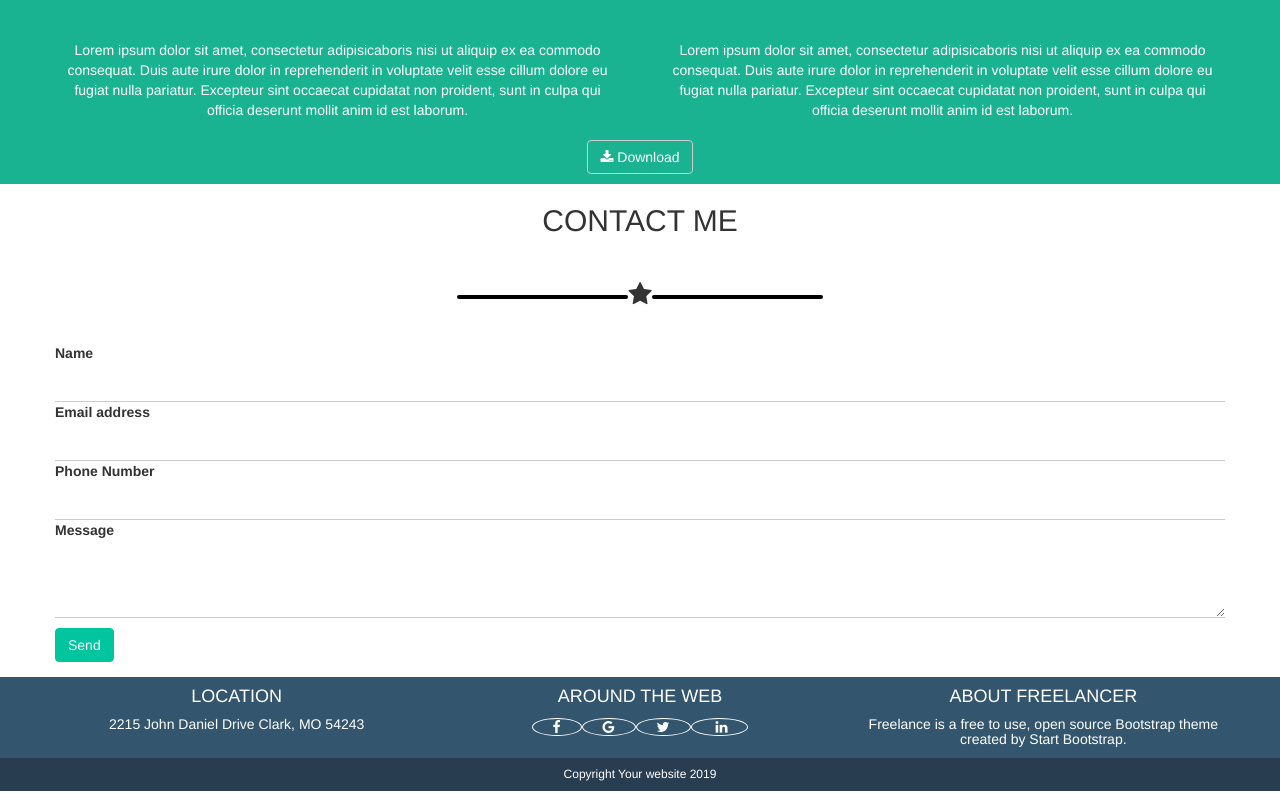
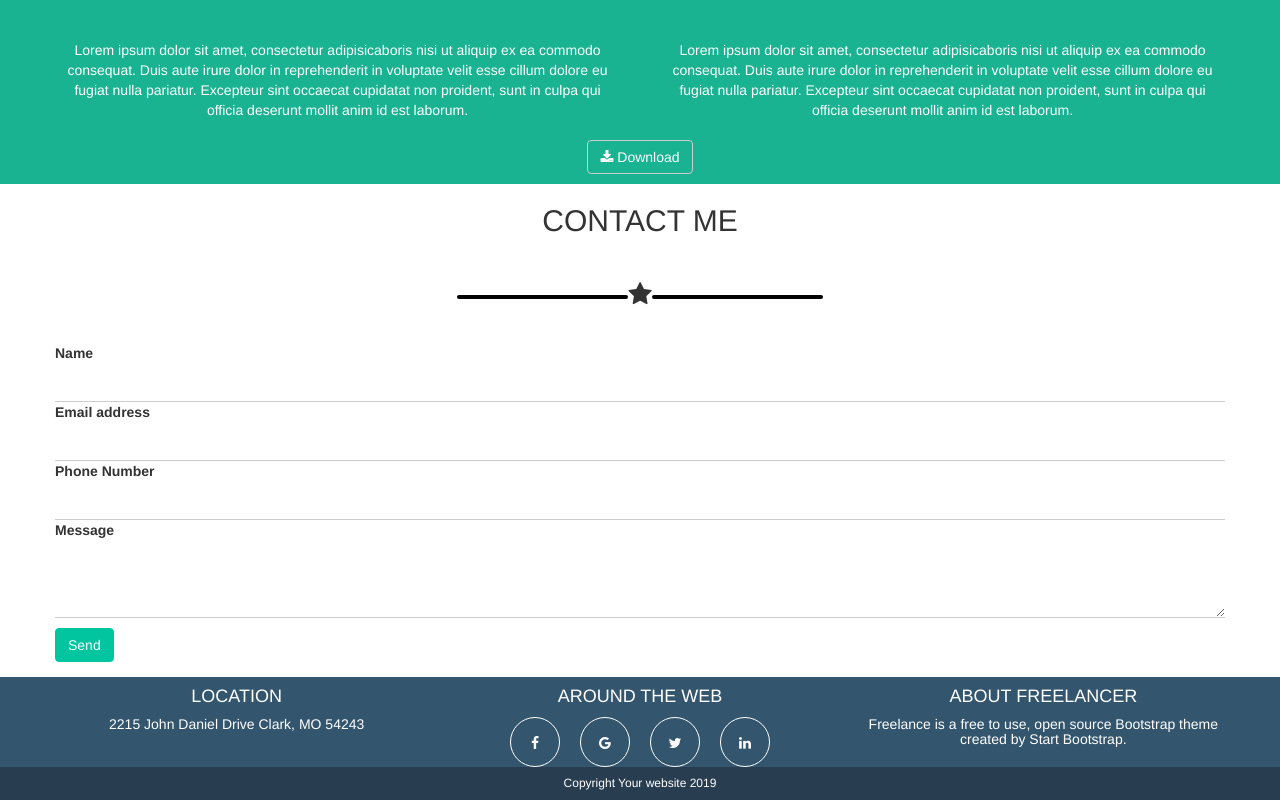
Before and after one commit to GitFhubio/html-css-bootstrap-freelancer, a plain HTML site: page index.html in a window 1280 px wide. Shown: the part 1234-2034 px from the top of the page. Drawn offline with nearby package versions, Linux system fonts and the light colour scheme.

Commit message:
risolte icone

```diff
--- a/css/style.css
+++ b/css/style.css
@@ -78,14 +78,17 @@ margin:20px auto;
   text-align: center;
   padding:0px 50px;
 }
-.footer-up i {
-  padding:0px 20px;
-}
 
 .footer-up .iconasocial{
+  display:inline-block;
   background-color: transparent;
   border-radius: 50%;
   border:1px solid #fff;
+  height:50px;
+  width:50px;
+  line-height: 50px;
+  margin:0 10px;
+
 }
 /* seziona star generica */
 .md-star{
```
